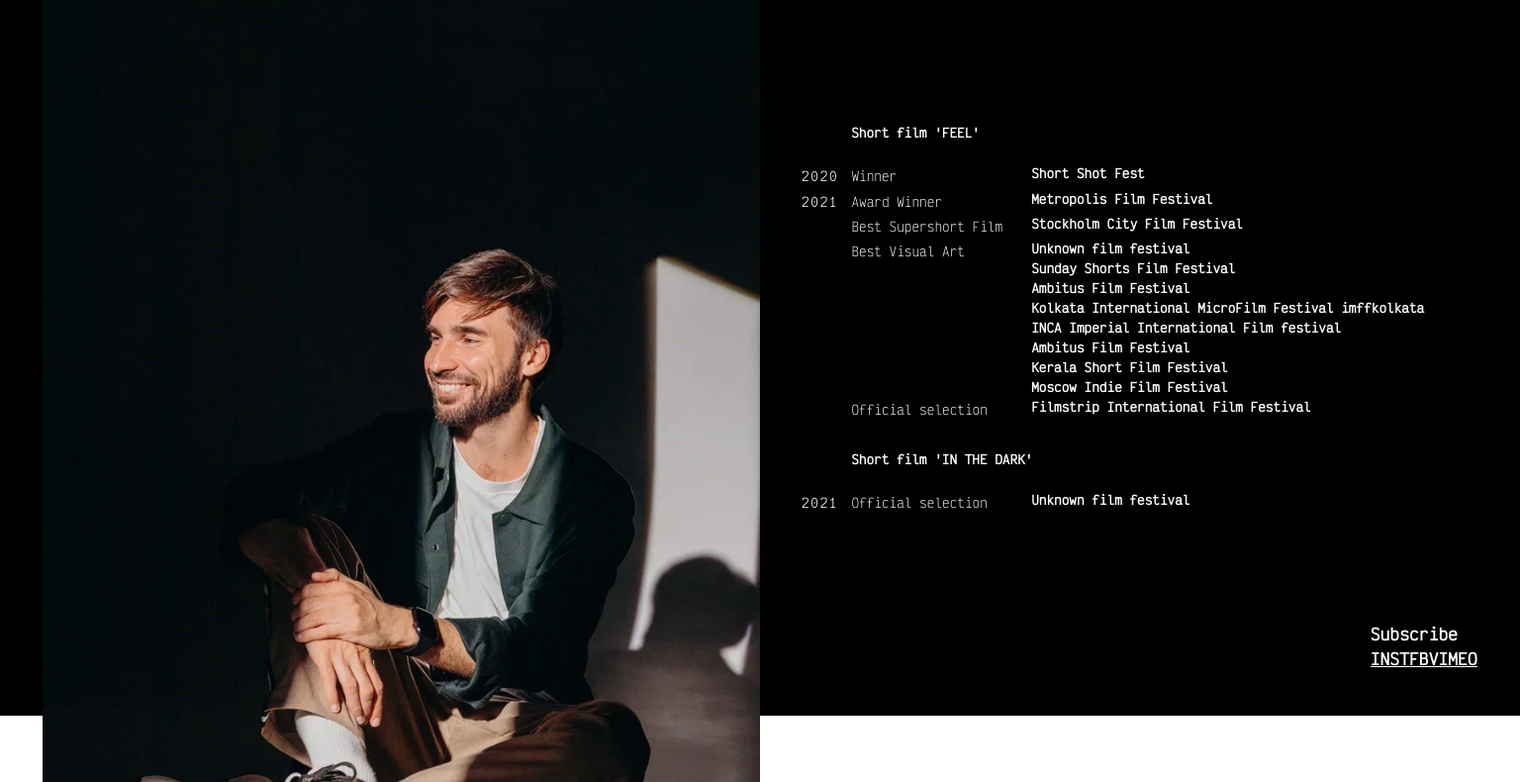
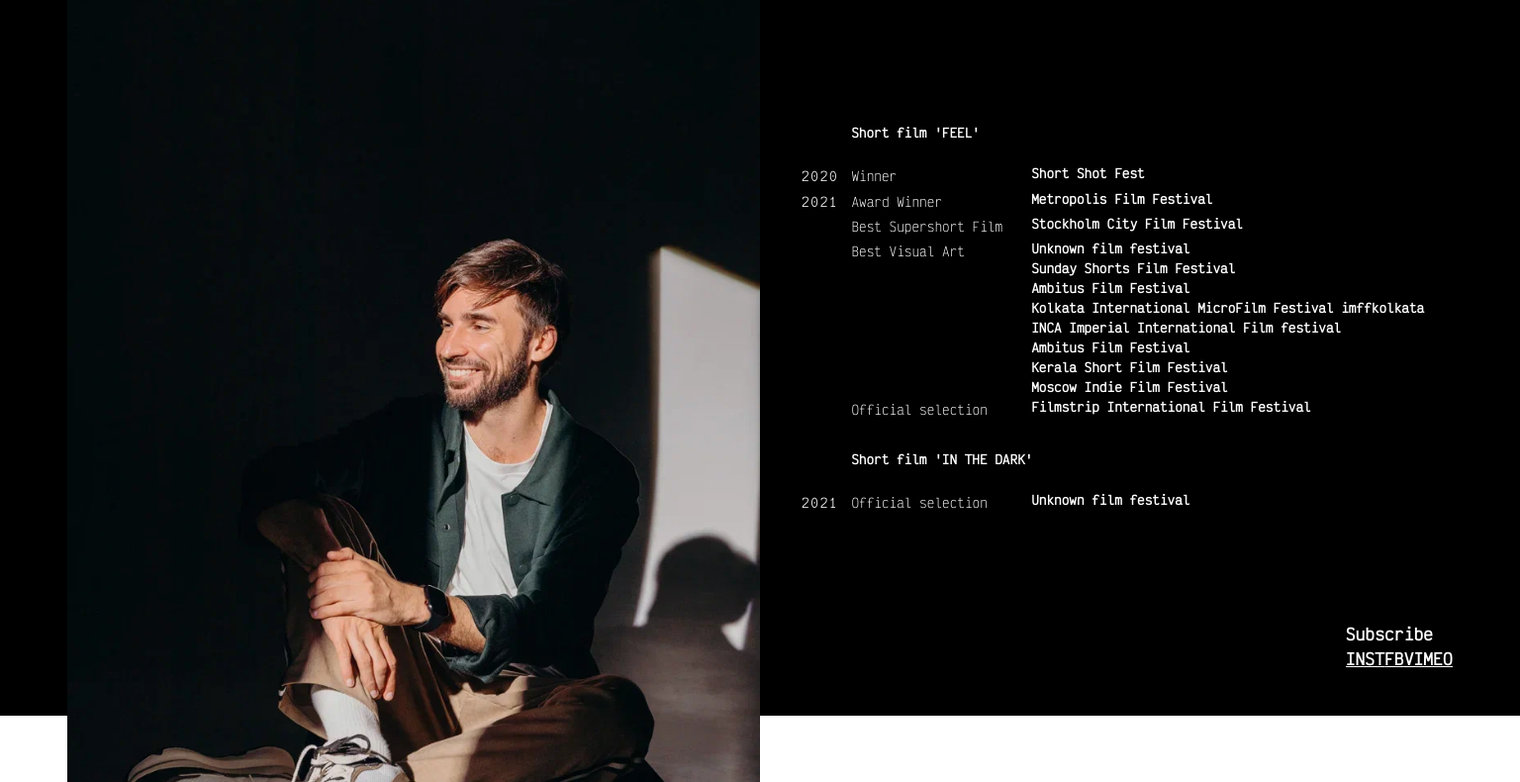
Before and after one commit to duneshenko/duneshenko.github.io, a Gatsby site: page /about in a window 1536 px wide. Shown: the part 245-1035 px from the top of the page at 99% size. Built offline with nearby package versions, Linux system fonts and the light colour scheme; Gatsby itself is replaced by a stand-in of ours.

Commit message:
Change container width

```diff
--- a/src/components/about/About.module.css
+++ b/src/components/about/About.module.css
@@ -3,7 +3,7 @@
   flex-direction: column;
 }
 
-@media (min-width: 1450px) {
+@media (min-width: 1400px) {
   .about {
     flex-direction: row;
   }
--- a/src/components/about/Awards.module.css
+++ b/src/components/about/Awards.module.css
@@ -47,7 +47,7 @@
   line-height: 1.8em;
 }
 
-@media (min-width: 1450px) {
+@media (min-width: 1400px) {
   .column {
     margin-left: 3em;
     margin-bottom: -0.5em;
--- a/src/components/about/Bio.module.css
+++ b/src/components/about/Bio.module.css
@@ -52,7 +52,7 @@
   bottom: 11.5em;
 }
 
-@media (min-width: 1450px) {
+@media (min-width: 1400px) {
   .column {
     width: 50%;
     height: 40em;
--- a/src/components/layout/Content.module.css
+++ b/src/components/layout/Content.module.css
@@ -2,7 +2,7 @@
   padding: 2.6em 0;
 }
 
-@media (min-width: 1450px) {
+@media (min-width: 1400px) {
   .content {
     padding: 5em 0;
   }
--- a/src/components/layout/Footer.module.css
+++ b/src/components/layout/Footer.module.css
@@ -29,7 +29,7 @@
   flex: 1;
 }
 
-@media (min-width: 1450px) {
+@media (min-width: 1400px) {
   .footer {
     font-size: 18px;
     padding: 2.5em 0;
--- a/src/components/layout/Header.module.css
+++ b/src/components/layout/Header.module.css
@@ -45,7 +45,7 @@
   height: 100%;
 }
 
-@media (min-width: 1450px) {
+@media (min-width: 1400px) {
   .header {
     padding: 2.3em 0;
 
--- a/src/components/layout/Layout.module.css
+++ b/src/components/layout/Layout.module.css
@@ -29,13 +29,13 @@
   justify-content: space-between;
 }
 
-@media (min-width: 1450px) {
+@media (min-width: 1400px) {
   .root {
     font-size: 14px;
   }
 
   .container {
-    width: 1450px;
+    width: 1400px;
 
     padding: 0;
   }
```
